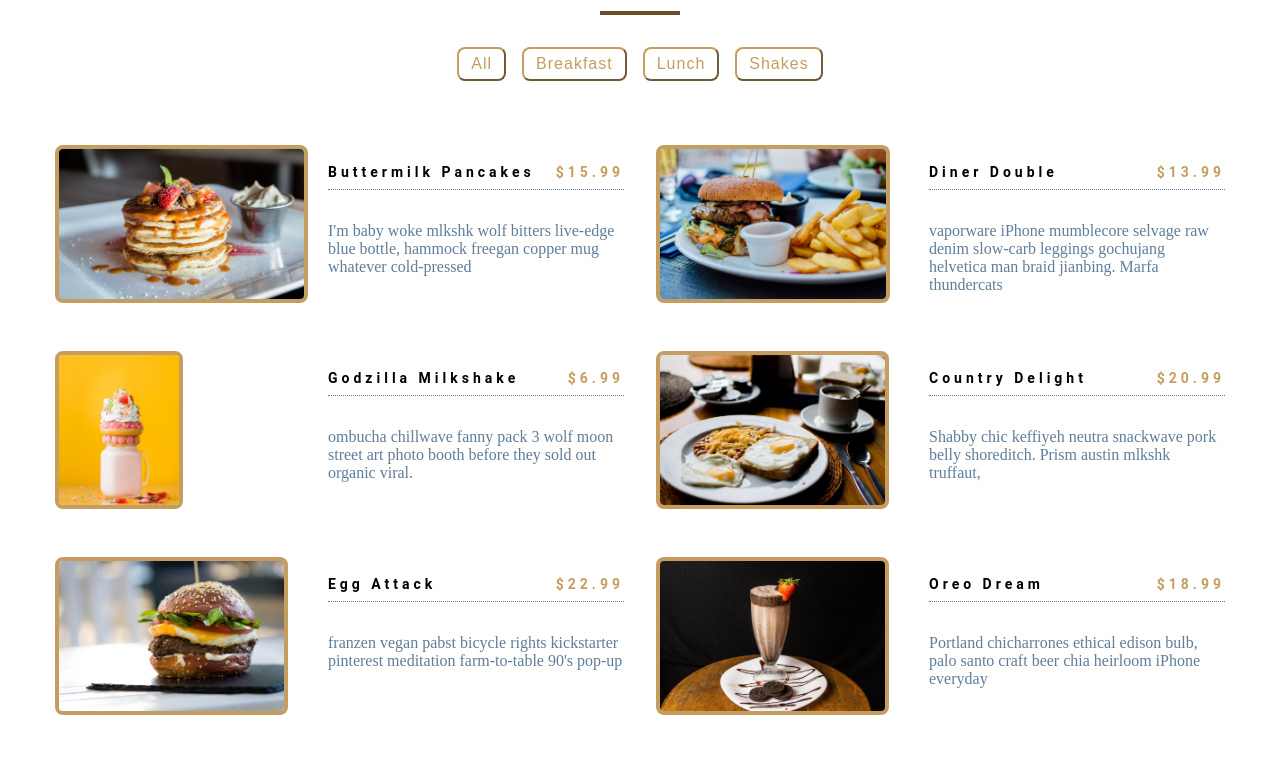
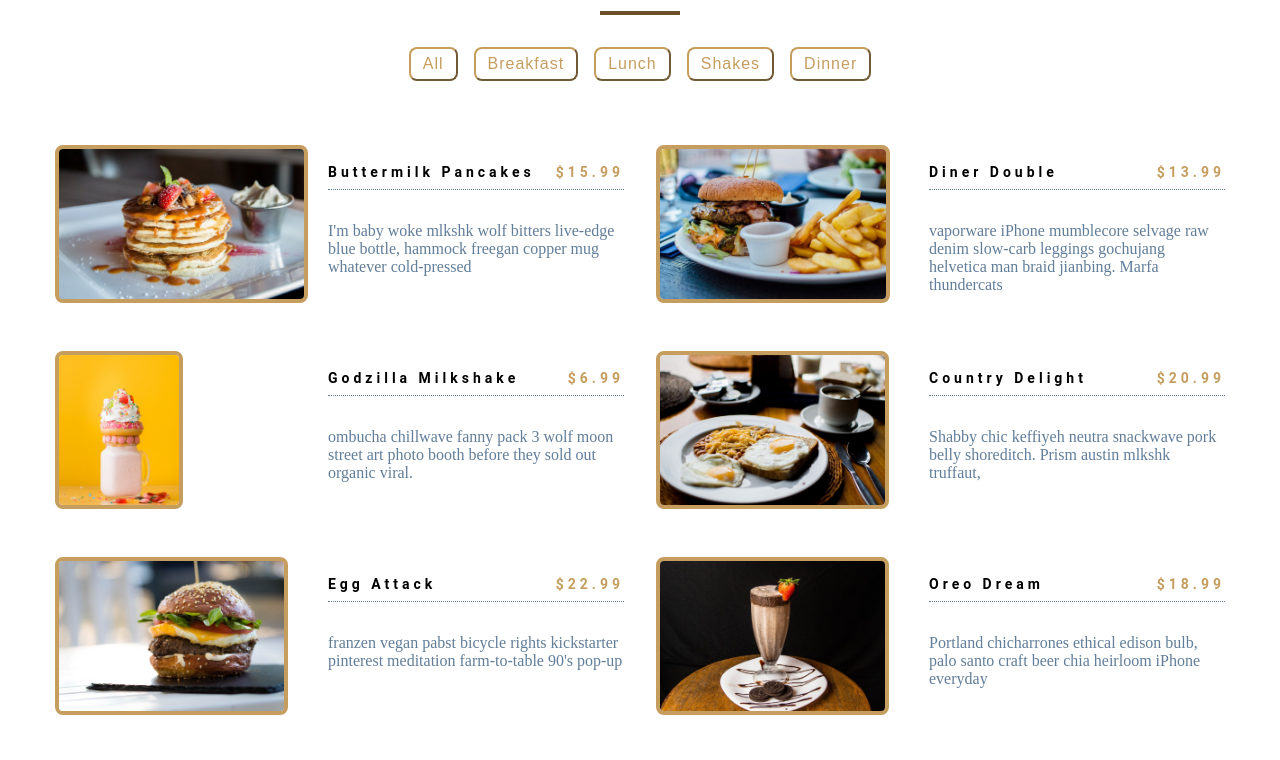
Before and after one commit to Sakthieswaran-tech/JavaScript-mini-projects, a plain HTML site: page menu/index.html in a window 1280 px wide. Shown: the part 170-930 px from the top of the page. Drawn offline with Linux system fonts and the light colour scheme.

Commit message:
dynamic menu

```diff
--- a/menu/index.html
+++ b/menu/index.html
@@ -14,15 +14,15 @@
             </div>
 
             <div class="btn-container">
-                <button class="filter-btn" type="button" data-id="all">All</button>
+                <!-- <button class="filter-btn" type="button" data-id="all">All</button>
                 <button class="filter-btn" type="button" data-id="breakfast">Breakfast</button>
                 <button class="filter-btn" type="button" data-id="lunch">Lunch</button>
-                <button class="filter-btn" type="button" data-id="shakes">Shakes</button>
+                <button class="filter-btn" type="button" data-id="shakes">Shakes</button> -->
             </div>
 
             <div class="section-center">
 
-                <article class="menu-item">
+                <!-- <article class="menu-item">
                     <img src="menu-item.jpeg" class="photo" alt="menu item">
 
                     <div class="item-info">
@@ -34,7 +34,7 @@
                             Lorem ipsum dolor sit amet consectetur adipisicing elit. Porro nisi, nobis inventore distinctio sint mollitia!
                         </p>
                     </div>
-                </article>
+                </article> -->
             </div>
         </section>
         <script src="index.js"></script>
--- a/menu/index.js
+++ b/menu/index.js
@@ -85,8 +85,22 @@
 
 const filterBtn=document.querySelectorAll(".filter-btn");
 
+const btnContainer=document.querySelector(".btn-container");
+
 window.addEventListener("DOMContentLoaded",function(){
     displayMenuItem(menu);
+    const category=menu.reduce((values,items)=>{
+      if(!values.includes(items.category)){
+        values.push(items.category);
+      }
+      return values;
+    },['all']);
+
+    const categoryBtns=category.map((items)=>{
+      return `<button class="filter-btn" type="button" data-id=${items}>${items}</button>`
+    }).join("");
+
+    btnContainer.innerHTML=categoryBtns;
 });
 
 filterBtn.forEach(function(btn){
```
